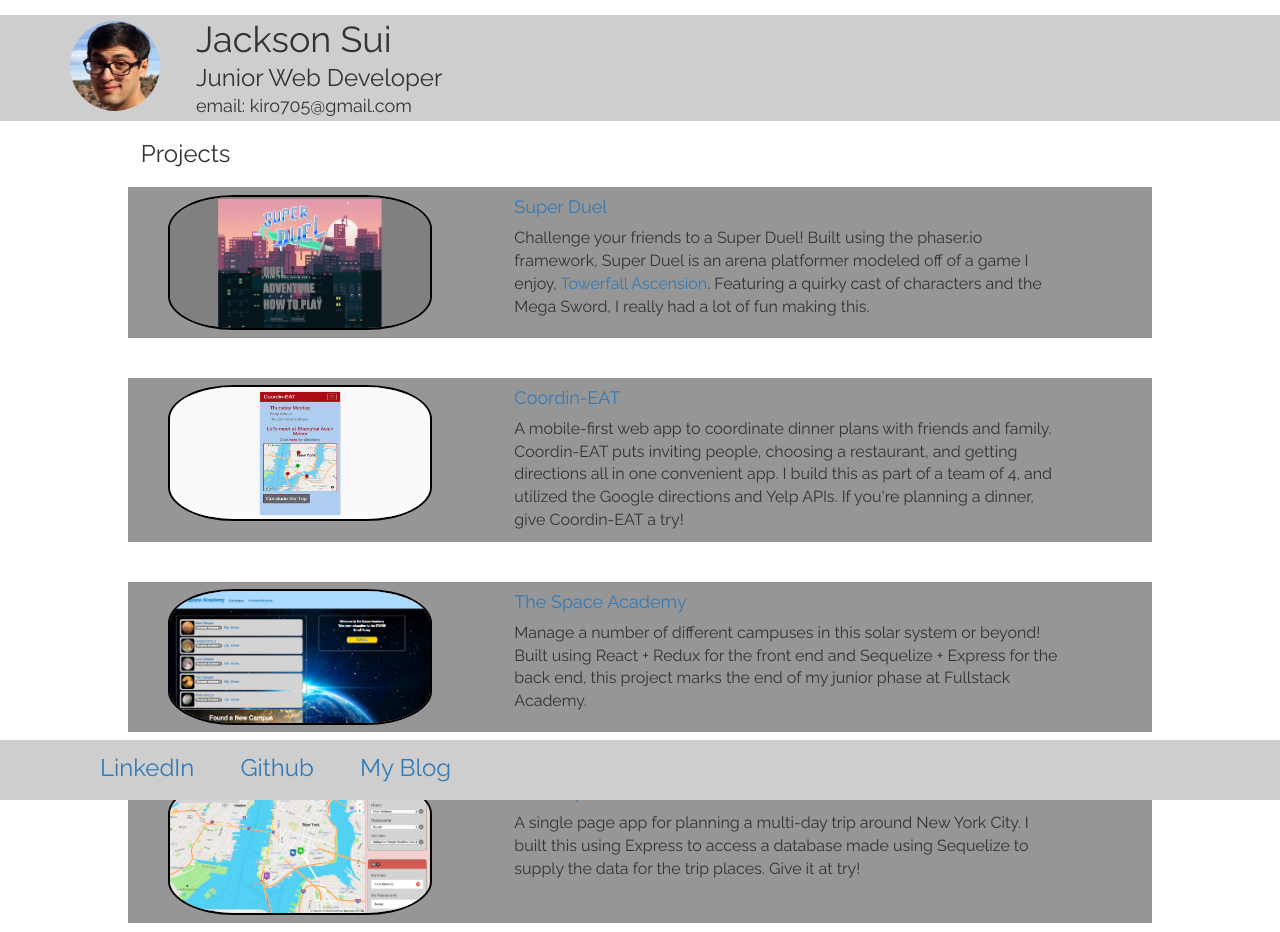
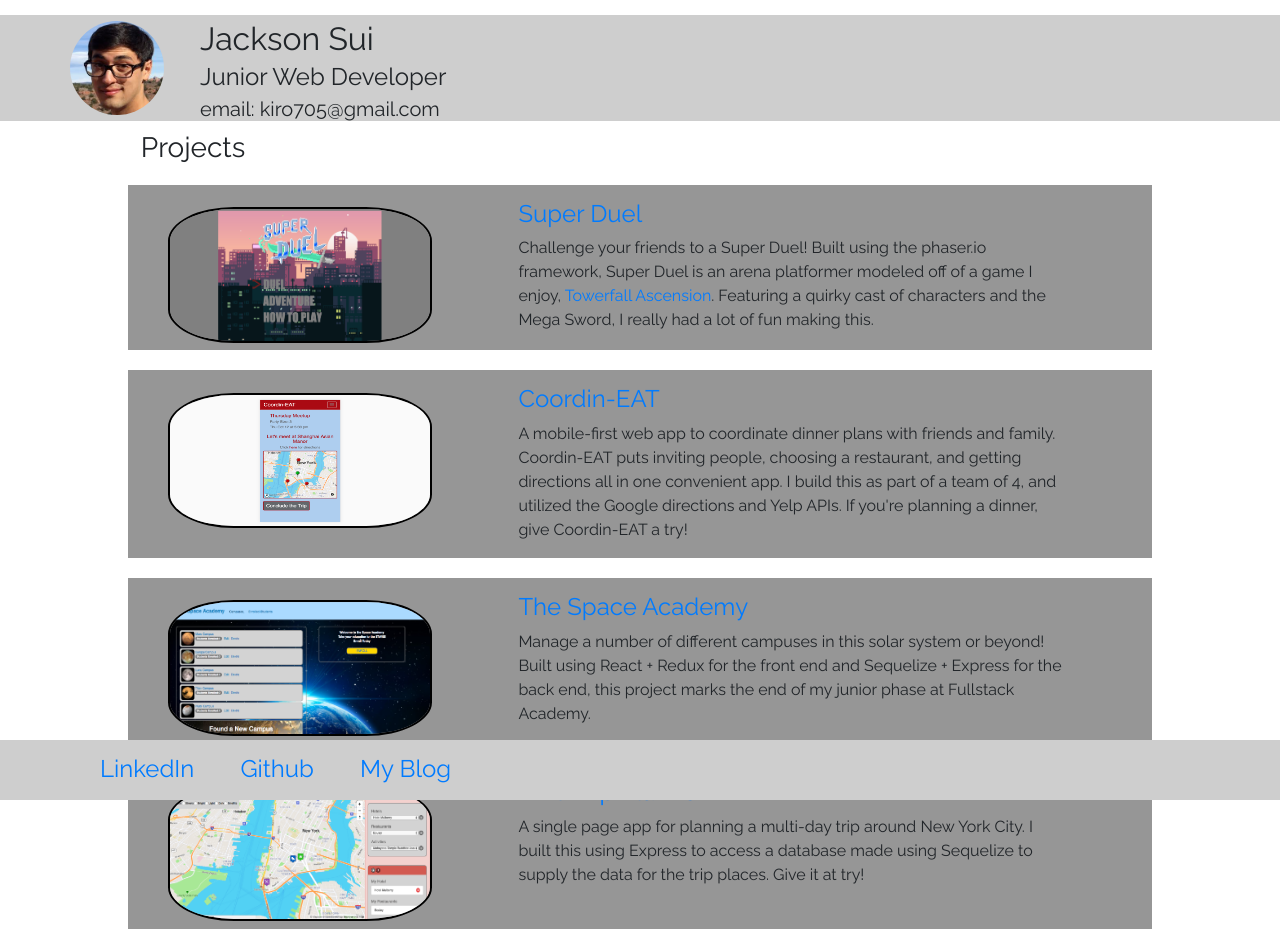
Before and after one commit to Kiro705/profilePage, a website: page index.html in a window 1280 px wide. Shown: the top 932 px of the page. Drawn offline with nearby package versions, Linux system fonts and the light colour scheme.

Commit message:
fixed up css

```diff
--- a/css/style.css
+++ b/css/style.css
@@ -28,7 +28,7 @@ a {
 #portrait {
 	border-radius: 50%;
 	margin: 6px;
-	height: 90px;
+	height: 94px;
 	top: 0;
 }
 
@@ -59,6 +59,7 @@ a {
 }
 
 #pro {
+	margin-top: 10px;
 	margin-bottom: 0;
 }
 
@@ -85,6 +86,7 @@ a {
 }
 
 .image {
+	vertical-align: bottom;
 	margin: 7.5px 0 7.5px 10px;
 	width: 264px;
 	height: 135.5px;
@@ -95,10 +97,13 @@ a {
 
 .pro_img {
 	display: inline-block;
+	margin-top: 15px;
 	margin-right: 5px;
 }
 
 .pro_text {
+	vertical-align: top;
+	margin-top: 15px;
 	margin-left: 20px;
 	display: inline-block;
 }
--- a/index.html
+++ b/index.html
@@ -2,7 +2,7 @@
 <html lang="en">
   <head>
     <title>Jackson Sui</title>
-    <link type='text/css' rel="stylesheet" href="/bootstrap/dist/css/bootstrap.min.css" />
+    <link rel="stylesheet" href="https://maxcdn.bootstrapcdn.com/bootstrap/4.0.0-beta.2/css/bootstrap.min.css" integrity="sha384-PsH8R72JQ3SOdhVi3uxftmaW6Vc51MKb0q5P2rRUpPvrszuE4W1povHYgTpBfshb" crossorigin="anonymous">
     <link type='text/css' href="https://fonts.googleapis.com/css?family=Raleway" rel="stylesheet">
     <link type='text/css' rel='stylesheet' href='css/style.css'>
   </head>
@@ -15,9 +15,9 @@
             <img id='portrait' src='./img/profile_img.png' alt='portrait'>
           </div>
           <div id='title'>
-            <h1 class='titleText'>Jackson Sui</h1>
-            <h3 class='titleText'>Junior Web Developer</h3>
-            <h4 class='titleText'>email: kiro705@gmail.com</h4>
+            <h2 class='titleText'>Jackson Sui</h2>
+            <h4 class='titleText'>Junior Web Developer</h4>
+            <h5 class='titleText'>email: kiro705@gmail.com</h5>
           </div>
         </div>
 
@@ -101,11 +101,11 @@
         </div>
       </div>
     <div id='footer'>
-      <h3 id='links'>
+      <h4 id='links'>
         <a class='footLink' href="https://www.linkedin.com/in/jackson-sui/">LinkedIn</a>
         <a class='footLink' href="https://github.com/Kiro705/">Github</a>
         <a class='footLink' href="https://medium.com/@kiro705">My Blog</a>
-      </h3>
+      </h4>
     </div>
   </body>
 </html>
```
